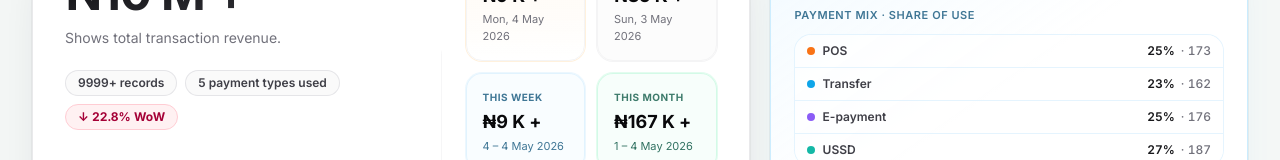
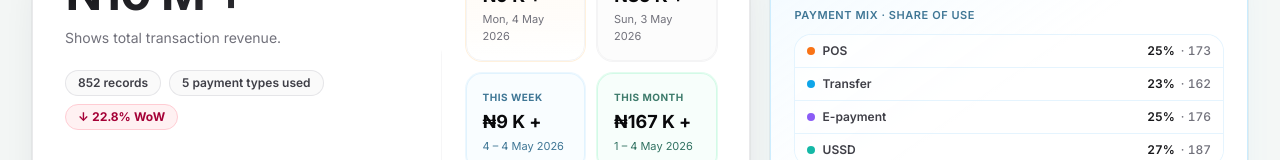
Before and after one commit to joelikenga/seymour-pay, a React (Vite) app: page /admin in a window 1280 px wide. Shown: the part 335-495 px from the top of the page. Built offline with nearby package versions, Linux system fonts and the light colour scheme.

Commit message:
overview error fix

```diff
--- a/src/components/admin/OverviewCarousel.tsx
+++ b/src/components/admin/OverviewCarousel.tsx
@@ -235,7 +235,7 @@ function TotalVolumeSlide({
       </p>
       <div className="mt-5 flex flex-wrap gap-2">
         <span className="inline-flex items-center rounded-full border border-zinc-200/90 bg-zinc-50 px-3 py-1 text-xs font-semibold text-zinc-700">
-          {9999}+ records
+          {totalCount.toLocaleString()} {totalCount === 1 ? 'record' : 'records'}
         </span>
         <span className="inline-flex items-center rounded-full border border-zinc-200/90 bg-zinc-50 px-3 py-1 text-xs font-semibold text-zinc-700">
           {channelsUsed} payment {channelsUsed === 1 ? 'type' : 'types'} used
```
